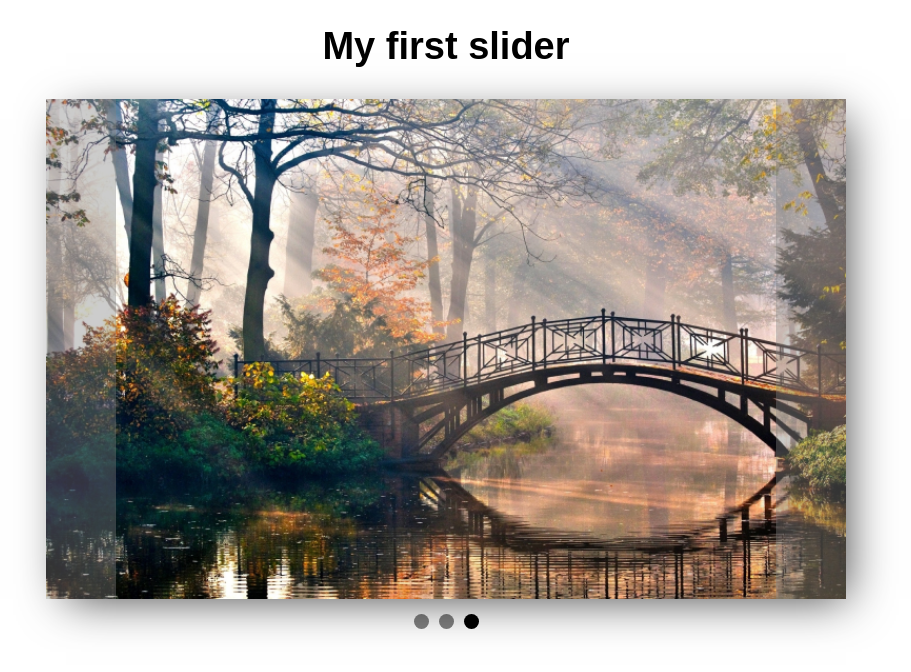
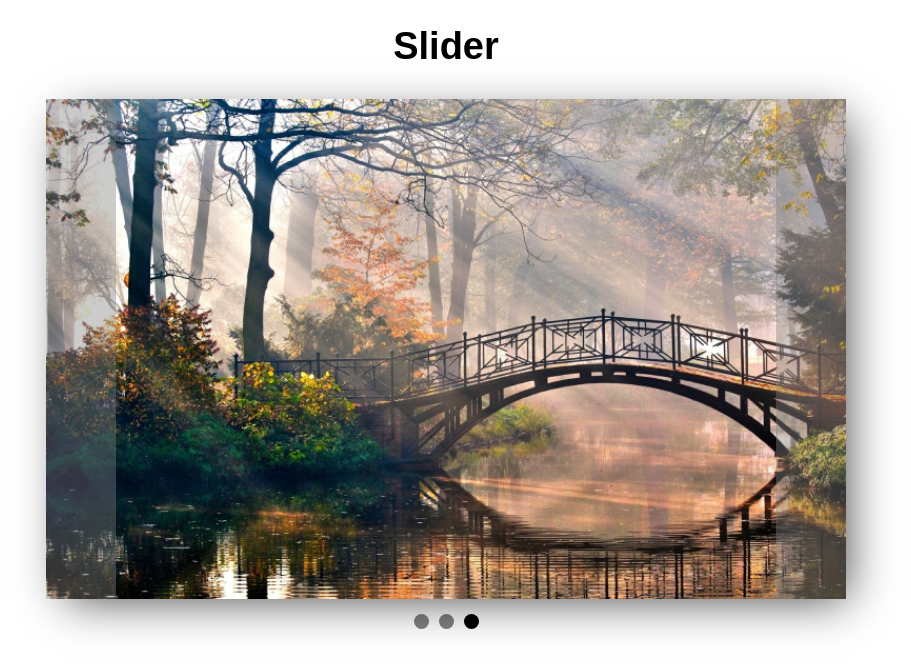
Before and after one commit to mirzawets/slider, a plain HTML site: page index.html in a window 1280 px wide. Shown: the whole page, without its empty margins (194-1105 px from the left). Drawn offline with Linux system fonts and the light colour scheme.

Commit message:
Update index.html

```diff
--- a/index.html
+++ b/index.html
@@ -9,7 +9,7 @@
   </head>
   <body>
     <div class="flex-wrapper">
-      <h1>My first slider</h1>
+      <h1>Slider</h1>
       <div class="slider-wrapper">
         <div class="slide active">
           <img src="img_1.jpg" alt="" />
```
